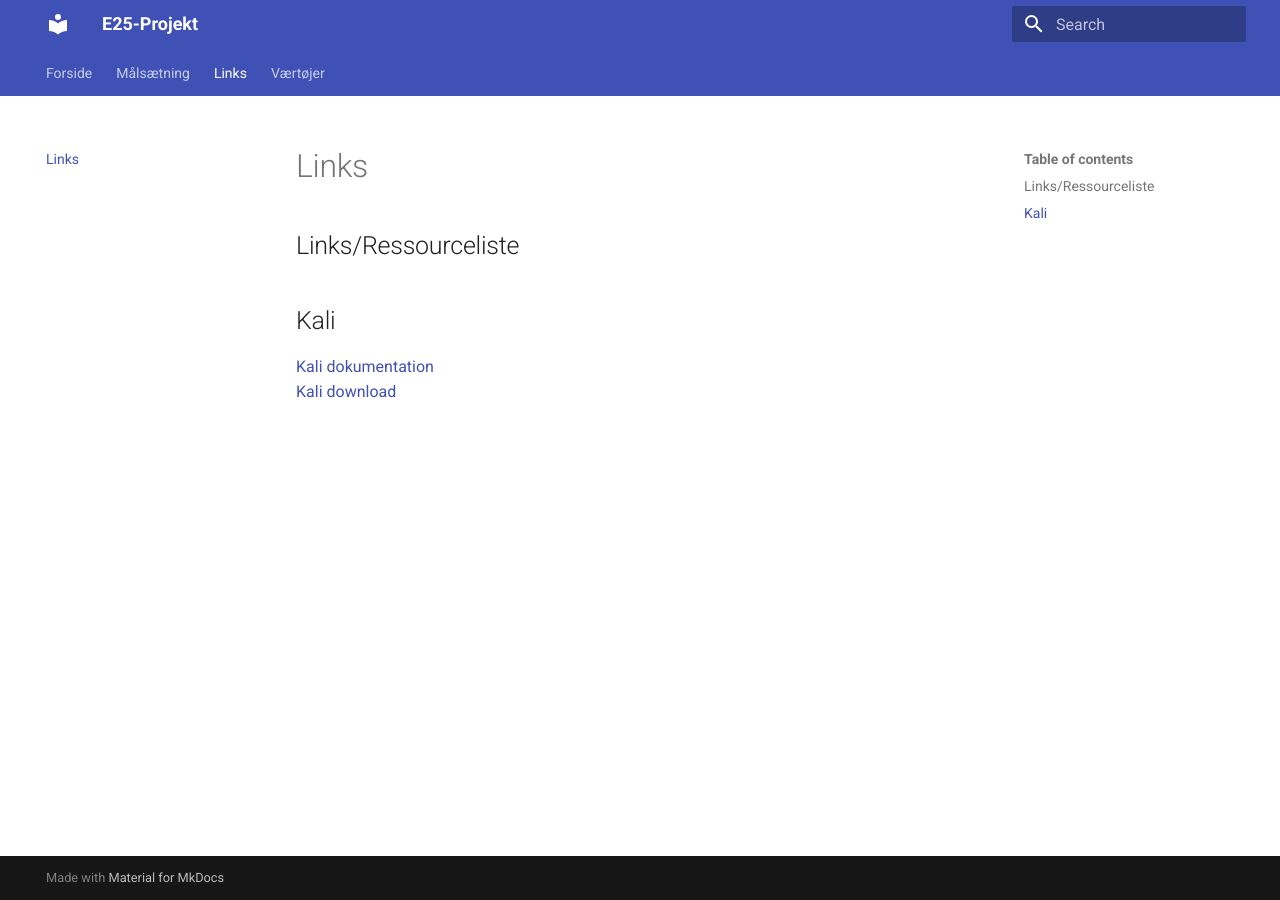
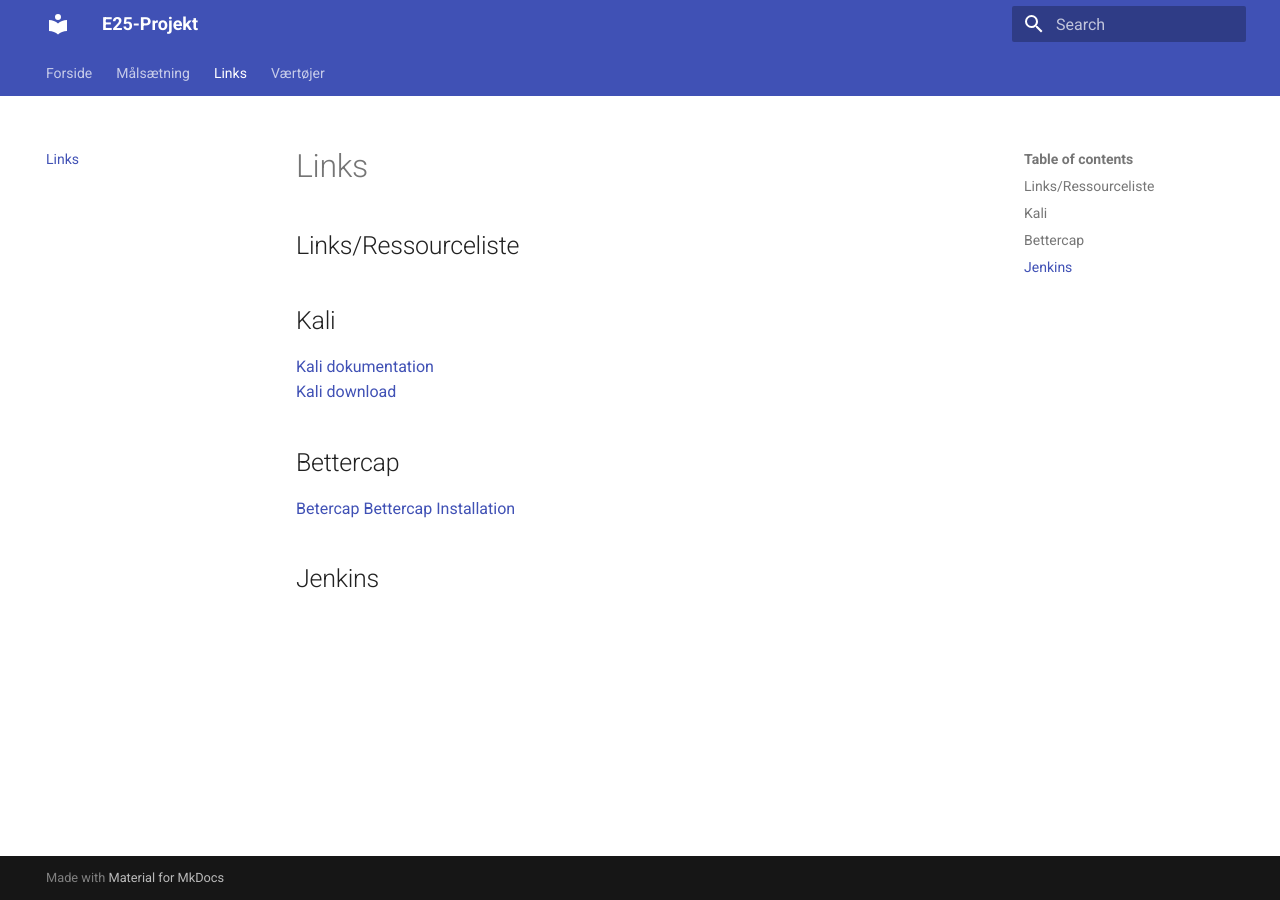
Before and after one commit to Efily/E25-Projekt, an MkDocs documentation site: the page built from docs/links.md, in a window 1280 px wide. Built offline with MkDocs 1.6.1 and Material for MkDocs 9.7.7, drawn with Linux system fonts in a browser that asks for light colours.

Commit message:
Update links.md

```diff
--- a/docs/links.md
+++ b/docs/links.md
@@ -3,3 +3,9 @@
 ##Kali
 [Kali dokumentation](https://www.kali.org/docs/)
 [Kali download](https://www.kali.org/get-kali/#kali-platforms)
+
+##Bettercap
+[Betercap](https://www.bettercap.org)
+[Bettercap Installation](https://www.bettercap.org/installation/)
+
+##Jenkins
```
